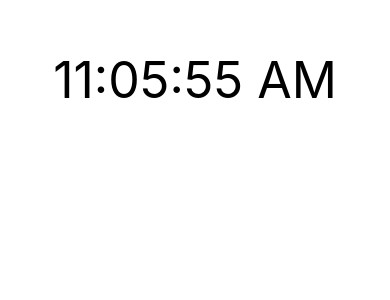
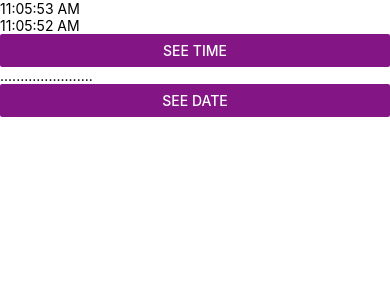
Before and after one commit to dbladva/Awesome, a React Native app: screen / in a window 390 px wide. Shown: the top 300 px of the page. Built offline with nearby package versions, Linux system fonts and the light colour scheme.

Commit message:
watch
time

```diff
--- a/App.js
+++ b/App.js
@@ -7,12 +7,13 @@ import Medi_State_Fun from './src/container/Medi_State_Fun'
 import Medi_State_class from './src/container/Medi_State_class'
 import Props_Medi_Demo from './src/container/Props_Medi_Demo'
 import Rnclc from './src/container/Rnclc'
+import Watch from './src/container/Watch'
 
 export default function App() {
   return (
-    <View style={{ marginTop: 50,}}>
-
-      <Rnclc />
+    <View style={{}}>
+      {/* <Rnclc /> */}
+      <Watch />
       </View>
   )
 }
--- a/src/container/Rnclc.js
+++ b/src/container/Rnclc.js
@@ -1,45 +1,59 @@
-import { Text, View } from 'react-native'
-import React, { Component } from 'react'
-
+import {Text, View} from 'react-native';
+import React, {Component} from 'react';
 
 // React Native Component Lifecycle
 
 export default class Rnclc extends Component {
-
   constructor(props) {
     super(props);
     this.state = {
-            time: new Date()
-         }
+      time: new Date(),
+    };
   }
 
-    tick = ( ) => {
+  tick = () => {
     this.setState({
-            time: new Date()
-        })
-    }
+      time: new Date(),
+    });
+  };
 
   // Request to server
   componentDidMount = () => {
-
-        setInterval(() => this.tick(),1000);
-
-    }
+    setInterval(() => this.tick(), 1000);
+  };
 
   // when update state
-    componentDidUpdate = () => {
-
-    }
+  componentDidUpdate = () => {};
   // when leave a screen
-    componentWillUnmount = () => {
-
-    }
+  componentWillUnmount = () => {};
 
   render() {
     return (
-      <View style={{alignItems: 'center',}}>
-        <Text style={{fontSize: 50}} >{this.state.time.toLocaleTimeString()}</Text>
+      <View style={{height: '100%', width: '100%', marginTop: '100%'}}>
+        <View
+          style={{
+            alignSelf: 'center',
+            width: 200,
+            height: 100,
+            borderWidth: 1,
+            borderRadius: 30,
+            justifyContent: 'center',
+          }}>
+          <Text
+            style={{
+              fontSize: 50,
+              textAlign: 'center',
+              fontSize: 60,
+              color: 'blue',
+              textShadowColor: '#E91E63',
+              fontWeight: 'bold',
+              textShadowOffset: {width: 2, height: 4},
+              textShadowRadius: 10,
+            }}>
+            {this.state.time.toLocaleTimeString()}
+          </Text>
         </View>
-    )
+      </View>
+    );
   }
 }
--- /dev/null
+++ b/src/container/Watch.js
@@ -0,0 +1,52 @@
+import {Text, View, Button} from 'react-native';
+import React, {Component} from 'react';
+
+export default class Watch extends Component {
+  constructor(props) {
+    super(props);
+
+    this.state = {
+      time: new Date(),
+      text: "Hello"
+    };
+  }
+
+  timeBtn = () => {
+    this.setState({
+      time: new Date(),
+    });
+  };
+
+  componentDidMount = () => {
+    setInterval(() => this.timeBtn(), 1000);
+    setInterval(() => this.timeBtn2(), 1000);
+  };
+
+
+  timeBtn3 = () => {
+    this.timeBtn2()
+  }
+
+  timeBtn2 = () => {
+    this.setState({
+        text: this.state.time.toLocaleTimeString()
+      })
+  }
+  render() {
+    return (
+      <View>
+        <Text>{this.state.time.toLocaleTimeString()}</Text>
+
+        <Text>{this.state.text}</Text>
+
+        <Button
+          onPress={() => this.timeBtn3()}
+          title="See Time"
+          color="#841584"
+        />
+        <Text>.......................</Text>
+        <Button title="See Date" color="#841584" />
+      </View>
+    );
+  }
+}
```
Lines whose indentation alone changed are shown as unchanged.
